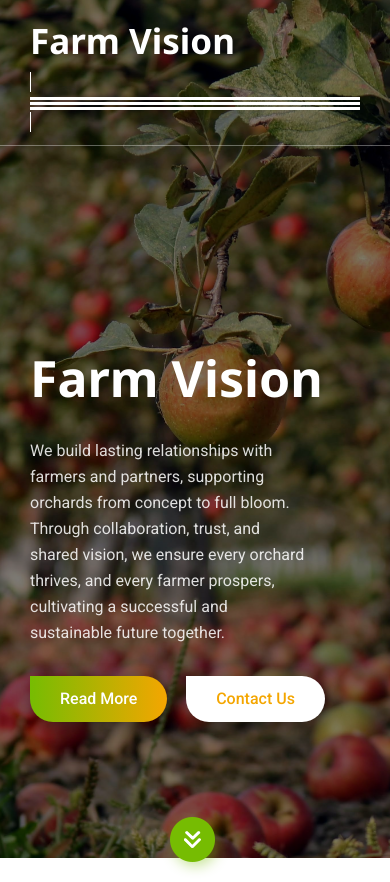
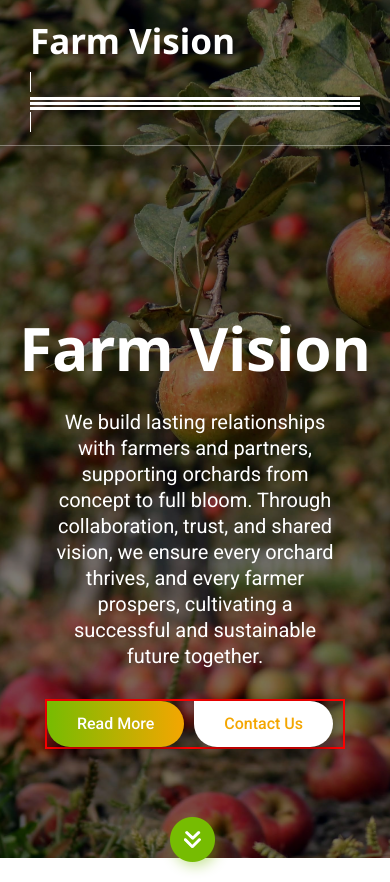
Before and after one commit to syedDayim/FarmVisionlayout1, a plain HTML site: page index.html in a window 390 px wide. Shown: the top 882 px of the page. Drawn offline with Linux system fonts and the light colour scheme.

Commit message:
Made Hero Responsive

```diff
--- a/index.html
+++ b/index.html
@@ -345,6 +345,56 @@
                 margin-bottom: 20px;
             }
         }
+
+        @media (max-width: 768px) {
+            .slider-content{
+                display: flex;
+                flex-direction: column;
+                justify-content: center;
+                align-items: center;
+            }
+        /* Adjust the heading font size and spacing */
+        .slider-content h2 {
+            font-size: 60px; /* Increase the heading size slightly */
+            margin-bottom: 15px; /* Add space below the heading */
+            color: #ffffff; /* Ensure text is visible */
+            font-weight: bold; /* Make the text stand out */
+            /* margin: 0 auto; */
+        }
+
+        /* Adjust paragraph font size and line height for better readability */
+        .slider-content p {
+            font-size: 20px; /* Increase font size for better readability */
+            /* line-height: 1.6; Slightly increase line height for easier reading */
+            padding-top: 10px;
+            margin-bottom: 20px; /* Add space below the paragraph */
+            color: #fff; /* Ensure text is visible */
+            text-align: center;
+            margin: 0 auto;
+        }
+
+        /* Style adjustments for buttons */
+
+        .slider-btn{
+            border: 2px solid red;
+            display: flex;
+            justify-content: center;
+            align-items: center;
+        }
+        .slider-btn a {
+            font-size: 16px; /* Slightly larger font for better touch targets */
+            padding: 12px 25px; /* Adjust padding for more tappable buttons */
+            margin-right: 10px; /* Reduce margin between buttons */
+            border-radius: 25px; /* Round the buttons for a softer look */
+        }
+
+        /* Adjust the spacing of the container */
+        .row.pt-50 {
+            padding-top: 20px; /* Reduce top padding to bring content higher on the screen */
+        }
+    }
+
+
     </style>
 </head>
 
@@ -504,24 +554,14 @@
                         <div class="row justify-content-center pt-50">
                             <div class="col-lg-10 col-md-10">
                                 <div class="slider-content s-slider-content">
-                                    <!-- <h5 data-animation="fadeInDown" data-delay=".4s">Welcome to</h5> -->
-                                    <h2 style="white-space: nowrap;" data-animation="fadeInUp" data-delay=".4s">Farm
-                                        Vision</h2>
-                                    <p data-animation="fadeInUp" data-delay=".6s">We build lasting relationships with
-                                        farmers and partners, supporting orchards from concept to full bloom. Through
-                                        collaboration, trust, and shared vision, we ensure every orchard thrives, and
-                                        every farmer prospers, cultivating a successful and sustainable future together.
-                                    </p>
+                                    <h2 style="white-space: nowrap;" data-animation="fadeInUp" data-delay=".4s">Farm Vision</h2>
+                                    <p data-animation="fadeInUp" data-delay=".6s">We build lasting relationships with farmers and partners, supporting orchards from concept to full bloom. Through collaboration, trust, and shared vision, we ensure every orchard thrives, and every farmer prospers, cultivating a successful and sustainable future together.</p>
                                     <div class="slider-btn mt-30">
-                                        <a href="#about2" class="btn ss-btn mr-15" data-animation="fadeInRight"
-                                            data-delay=".8s">Read More</a>
-                                        <a href="#services" class="btn ss-btn active mr-15"
-                                            data-animation="fadeInRight" data-delay=".8s">Contact Us</a>
+                                        <a href="#about2" class="btn ss-btn mr-15" data-animation="fadeInRight" data-delay=".8s">Read More</a>
+                                        <a href="#services" class="btn ss-btn active mr-15" data-animation="fadeInRight" data-delay=".8s">Contact Us</a>
                                     </div>
-
                                 </div>
                             </div>
-
                         </div>
                     </div>
                 </div>
@@ -532,6 +572,9 @@
             </div>
 
         </section>
+
+
+
 
         <!-- slider-area-end -->
 
```
